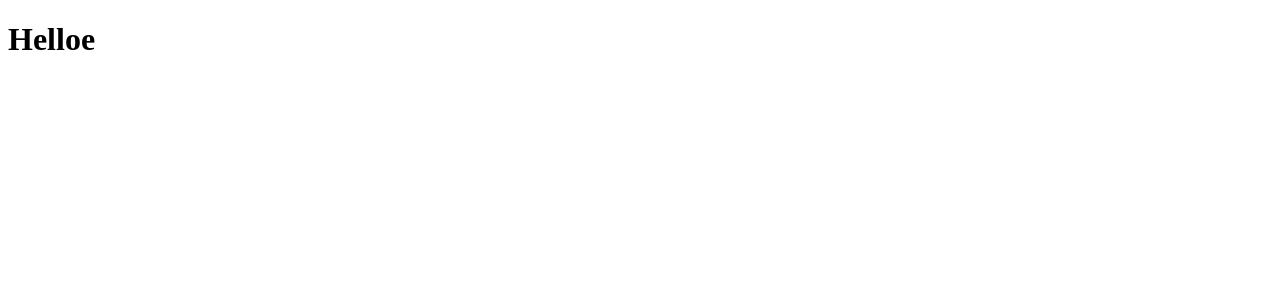
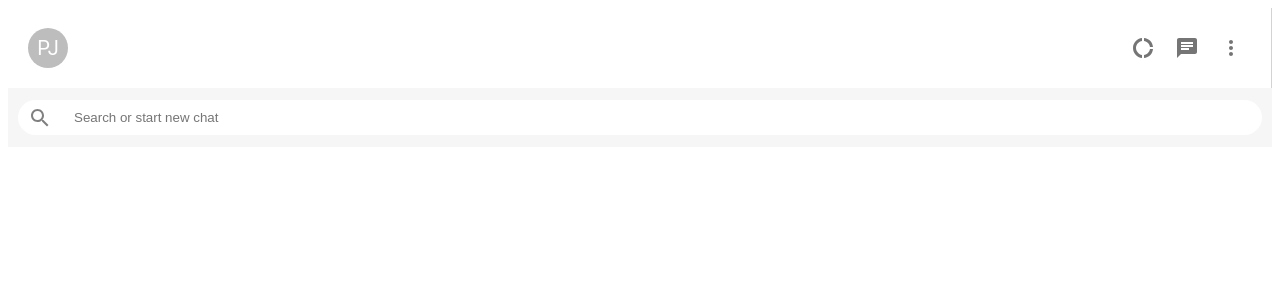
Before and after one commit to OpiniIsaac/chat-portal, a React (Vite) app: page / in a window 1280 px wide. Shown: the top 300 px of the page. Built offline with nearby package versions, Linux system fonts and the light colour scheme.

Commit message:
started on side bar

```diff
--- /dev/null
+++ b/src/components/SideBar.jsx
@@ -0,0 +1,34 @@
+import React from 'react'
+import './sidebar.css'
+import {Avatar, IconButton} from '@mui/material'
+import { Chat, DonutLarge, MoreVert, SearchOutlined } from '@mui/icons-material';
+// import SidebarChat from './sidebarChat';
+
+function SideBar() {
+  return (
+    <div className='sidebar'>
+        <div className="sidebar_header">
+            <Avatar>PJ</Avatar>
+            <div className="sidebar_headerRight">
+                <IconButton> <DonutLarge/> </IconButton>
+                <IconButton> <Chat/> </IconButton>
+                <IconButton> <MoreVert/> </IconButton>
+            </div>
+        </div>
+        <div className="sidebar_search">
+            <div className="sidebar_searchContainer">
+                <SearchOutlined />
+                <input type="text" placeholder="Search or start new chat" />
+            </div>
+        </div>
+        <div className="sidebar_chats">
+            {/* <SidebarChat addNewChat/> */}
+            {/* <SidebarChat />
+            <SidebarChat />
+            <SidebarChat /> */}
+        </div>
+    </div>
+  );
+}
+
+export default SideBar
--- /dev/null
+++ b/src/components/sidebar.css
@@ -0,0 +1,56 @@
+.sidebar{
+     display: flex;
+     flex-direction: column;
+     flex:0.35;
+ }
+ .sidebar_header{
+     display:flex;
+     justify-content:space-between;
+     padding:20px;
+     border-right: 1px solid lightgray
+ }
+
+ .sidebar_headerRight{
+     display:flex;
+     align-items:center;
+     justify-content: space-between;
+     min-width: 10vw;
+ }
+
+ .sidebar_headerRight > .MuiSvgIcon-root{
+     margin-right: 2vw;
+     font-size: 24px !important;
+ }
+
+ .sidebar_search{
+     display:flex;
+     align-items:center;
+     background-color: #f6f6f6;
+     padding: 10px;
+     height: 39px;
+ }
+
+ .sidebar_searchContainer{
+     display:flex;
+     align-items:center;
+     background-color: white;
+     width: 100%;
+     height: 35px;
+     border-radius: 20px;
+ }
+
+ .sidebar_searchContainer > input{
+     border:none;
+     margin-left: 10px;
+ }
+
+ .sidebar_searchContainer > .MuiSvgIcon-root{
+     color: gray;
+     padding: 10px;
+ }
+
+ .sidebar_chats{
+     flex:1;
+     overflow-y: hidden;
+     background-color: #f6f6f6;
+ }
--- a/src/pages/Home.jsx
+++ b/src/pages/Home.jsx
@@ -1,11 +1,10 @@
-import React from 'react';
+import React from 'react'
+import SideBar from '../components/SideBar'
 
-const Home = () => {
-     return (
-          <div>
-               <h1>Helloe</h1>
-          </div>
-     );
+export default function Home() {
+  return (
+    <>
+    <SideBar/>
+    </>
+  )
 }
-
-export default Home;
--- a/src/routes/route.jsx
+++ b/src/routes/route.jsx
@@ -1,11 +1,13 @@
 import { createBrowserRouter, } from "react-router-dom";
 import Home from "../pages/Home";
+
 
 const router = createBrowserRouter([
   {
     path: "/",
     element: <Home />,
   },
+
 ]);
 
 export default router;
```
